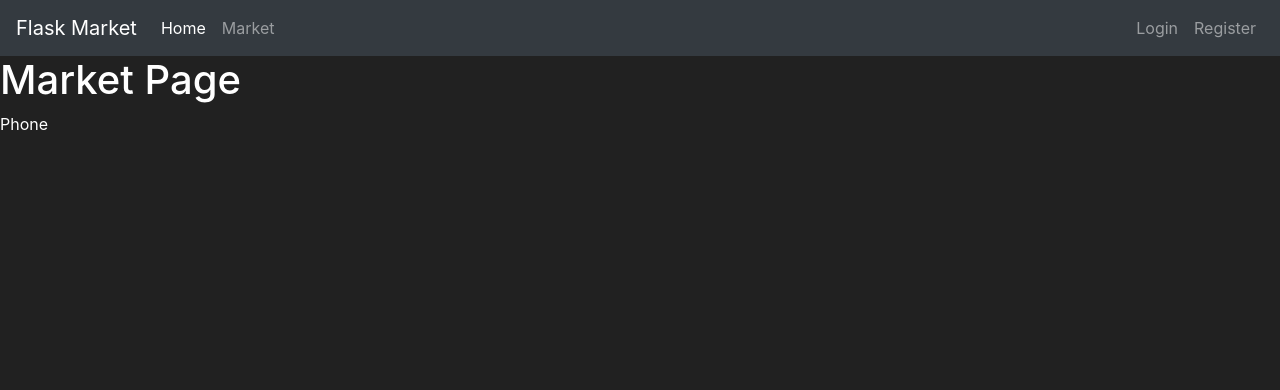
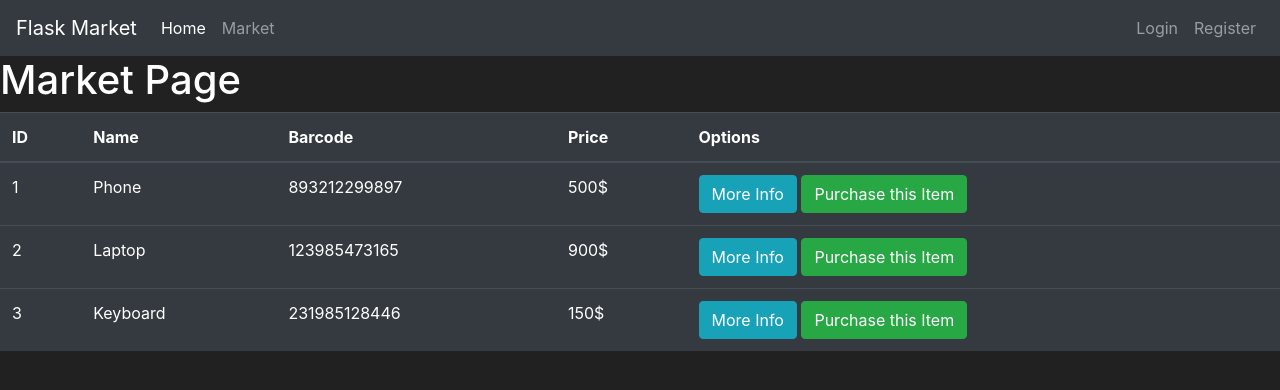
Before and after one commit to Sajjadecoder/Flask, a Flask app: page /market in a window 1280 px wide. Shown: the top 390 px of the page. Run offline with Flask 3, Linux system fonts and the light colour scheme.

Commit message:
passing dictionary (set of values) in a template

```diff
--- a/market.py
+++ b/market.py
@@ -9,7 +9,12 @@ def home_page():
       return render_template('home.html')
 @app.route('/market')
 def market_page():
-       return render_template('market.html',item_name = 'Phone')
+      items = [
+        {'id': 1, 'name': 'Phone', 'barcode': '893212299897', 'price': 500},
+        {'id': 2, 'name': 'Laptop', 'barcode': '123985473165', 'price': 900},
+        {'id': 3, 'name': 'Keyboard', 'barcode': '231985128446', 'price': 150}
+      ]
+      return render_template('market.html',items = items)
 
 
 
--- a/templates/market.html
+++ b/templates/market.html
@@ -1,15 +1,18 @@
 <!doctype html>
 <html lang="en">
+
 <head>
     <!-- Required meta tags -->
     <meta charset="utf-8">
     <meta name="viewport" content="width=device-width, initial-scale=1, shrink-to-fit=no">
 
     <!-- Bootstrap CSS -->
-    <link rel="stylesheet" href="https://cdn.jsdelivr.net/npm/bootstrap@4.5.3/dist/css/bootstrap.min.css" integrity="sha384-TX8t27EcRE3e/ihU7zmQxVncDAy5uIKz4rEkgIXeMed4M0jlfIDPvg6uqKI2xXr2" crossorigin="anonymous">
+    <link rel="stylesheet" href="https://cdn.jsdelivr.net/npm/bootstrap@4.5.3/dist/css/bootstrap.min.css"
+        integrity="sha384-TX8t27EcRE3e/ihU7zmQxVncDAy5uIKz4rEkgIXeMed4M0jlfIDPvg6uqKI2xXr2" crossorigin="anonymous">
 
     <title>Market Page</title>
 </head>
+
 <body>
     <nav class="navbar navbar-expand-md navbar-dark bg-dark">
         <a class="navbar-brand" href="#">Flask Market</a>
@@ -37,13 +40,43 @@
     </nav>
 
     <h1>Market Page</h1>
-<p>{{item_name}}</p>
+    <table class="table table-hover table-dark">
+        <thead>
+            <tr>
+                <!-- Your Columns HERE -->
+                <th scope="col">ID</th>
+                <th scope="col">Name</th>
+                <th scope="col">Barcode</th>
+                <th scope="col">Price</th>
+                <th scope="col">Options</th>
+            </tr>
+        </thead>
+        <tbody>
+            <!-- Your rows inside the table HERE: -->
+            {% for item in items %}
+            <tr>
+                <td>{{ item.id }}</td>
+                <td>{{ item.name }}</td>
+                <td>{{ item.barcode }}</td>
+                <td>{{ item.price }}$</td>
+                <td>
+                    <button class="btn btn-outline btn-info">More Info</button>
+                    <button class="btn btn-outline btn-success">Purchase this Item</button>
+                </td>
+            </tr>
+            {% endfor %}
+        </tbody>
+    </table>
 
     <!-- Optional JavaScript; choose one of the two! -->
 
     <!-- Option 1: jQuery and Bootstrap Bundle (includes Popper) -->
-    <script src="https://code.jquery.com/jquery-3.5.1.slim.min.js" integrity="sha384-DfXdz2htPH0lsSSs5nCTpuj/zy4C+OGpamoFVy38MVBnE+IbbVYUew+OrCXaRkfj" crossorigin="anonymous"></script>
-    <script src="https://cdn.jsdelivr.net/npm/bootstrap@4.5.3/dist/js/bootstrap.bundle.min.js" integrity="sha384-ho+j7jyWK8fNQe+A12Hb8AhRq26LrZ/JpcUGGOn+Y7RsweNrtN/tE3MoK7ZeZDyx" crossorigin="anonymous"></script>
+    <script src="https://code.jquery.com/jquery-3.5.1.slim.min.js"
+        integrity="sha384-DfXdz2htPH0lsSSs5nCTpuj/zy4C+OGpamoFVy38MVBnE+IbbVYUew+OrCXaRkfj"
+        crossorigin="anonymous"></script>
+    <script src="https://cdn.jsdelivr.net/npm/bootstrap@4.5.3/dist/js/bootstrap.bundle.min.js"
+        integrity="sha384-ho+j7jyWK8fNQe+A12Hb8AhRq26LrZ/JpcUGGOn+Y7RsweNrtN/tE3MoK7ZeZDyx"
+        crossorigin="anonymous"></script>
 
     <!-- Option 2: jQuery, Popper.js, and Bootstrap JS
     <script src="https://code.jquery.com/jquery-3.5.1.slim.min.js" integrity="sha384-DfXdz2htPH0lsSSs5nCTpuj/zy4C+OGpamoFVy38MVBnE+IbbVYUew+OrCXaRkfj" crossorigin="anonymous"></script>
@@ -57,4 +90,5 @@
         color: white
     }
 </style>
+
 </html>
```
Lines whose indentation alone changed are shown as unchanged.
